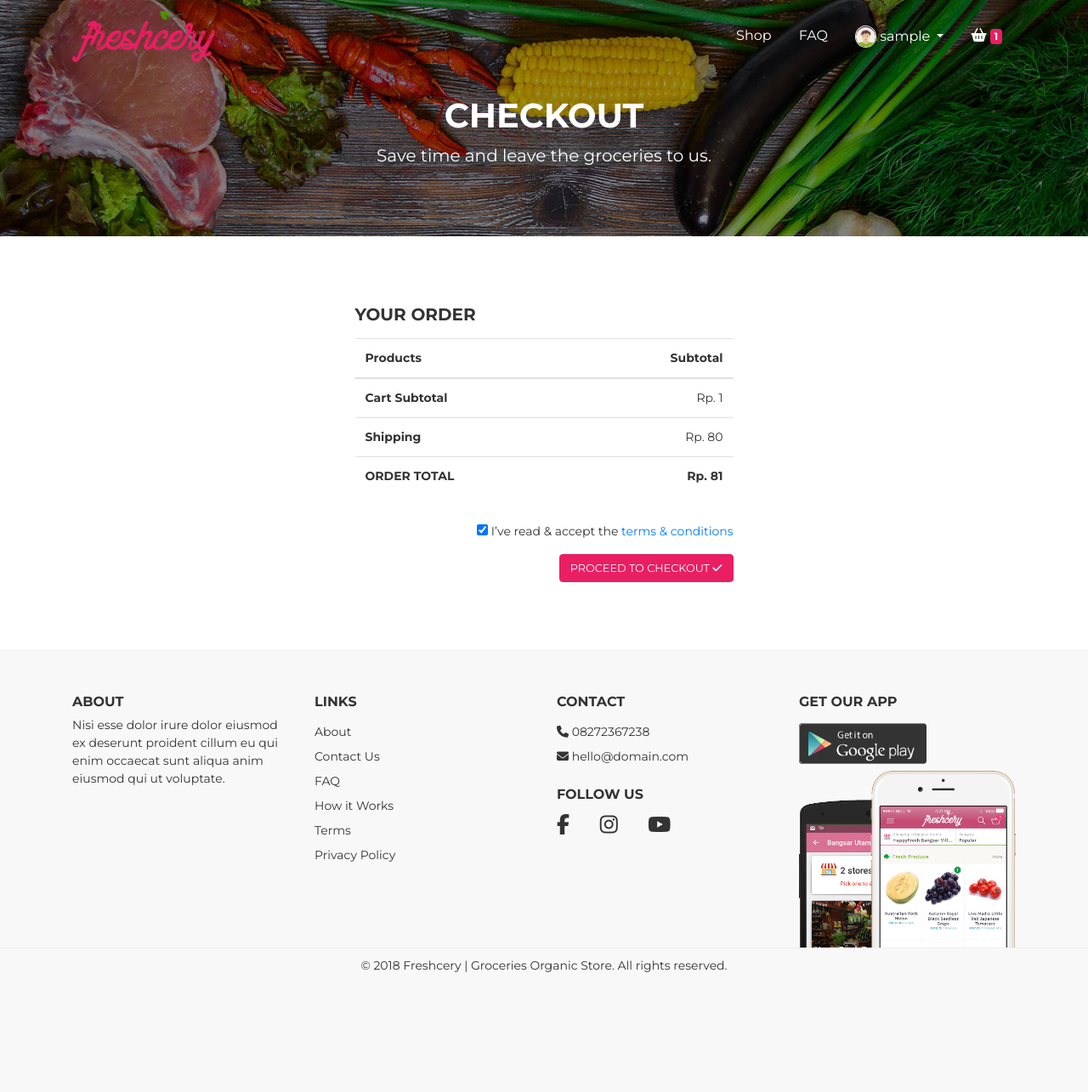
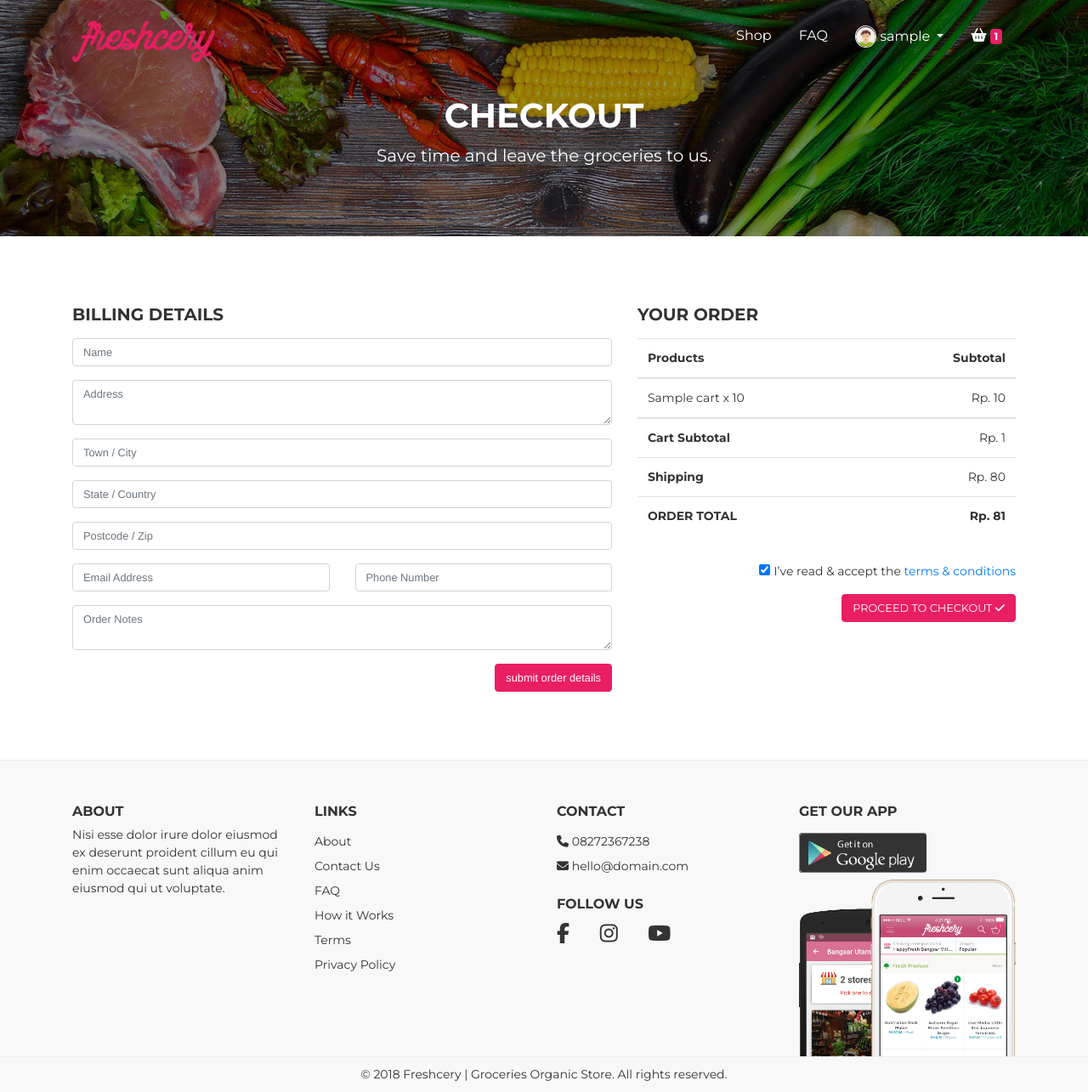
Before and after one commit to HrishikeshThakkar-github/freshcery, a PHP site: page /checkout.php in a window 1280 px wide. Shown: the whole page at 85% size. Before the commit the page ends 1144 px from the top, so only its background shows below. Run offline with PHP 8.4, Linux system fonts and the light colour scheme; the visitor is signed in with stand-in values (Sample User, id 1); tables that the repository leaves empty or names only in its code hold one stand-in row (values such as "Sample post"); some libraries are stand-ins or nearby versions.

Commit message:
Freshcery : completed with checkout page (removal page)

```diff
--- a/checkout.php
+++ b/checkout.php
@@ -1,12 +1,60 @@
+<?php
+session_start();
+?>
+
 <?php include 'include/header.php' ?>
 <?php include 'configration/db.config.php' ?>
 
 <?php
+
 require('payment_system/config.php');
-$products = $pdo->prepare("select * from cart where user_id=$_SESSION[user_id]");
-$products->execute();
+$products = $pdo->prepare("SELECT * FROM cart WHERE user_id = :user_id");
+$products->execute([':user_id' => $_SESSION['user_id']]);
+
 
 $cart_products = $products->fetchAll(PDO::FETCH_OBJ);
+
+
+
+
+
+if (isset($_POST['order_details'])) {
+    $name = htmlspecialchars($_POST['name']);
+    $address = htmlspecialchars($_POST['address']);
+    $city = htmlspecialchars($_POST['city']);
+    $country = htmlspecialchars($_POST['country']);
+    $zip_code = htmlspecialchars($_POST['zip_code']);
+    $email = $_POST['email'];
+
+    $phone_number = htmlspecialchars($_POST['phone_number']);
+    $order_notes = htmlspecialchars($_POST['order_notes']);
+    $user_id=$_SESSION['user_id'];
+    $Total_order_value=$_SESSION['payment'];//this signifies the total order total
+    if (empty($name) || empty($address) || empty($city)  || empty($country) || empty($zip_code) || empty($email) || empty($phone_number)) {
+        echo "<script>alert('one or more required inputs are empty');</script>";
+    } else {
+        $query = 'INSERT INTO orders (name,address, city, country, zip_code,email,phone_number,order_notes,Total_order_value,user_id) VALUES ( :name, :address, :city, :country, :zip_code, :email, :phone_number, :order_notes, :Total_order_value, :user_id);';
+        $insert = $pdo->prepare($query);
+        $insert->execute([
+            ':name' => $name,
+            ':address' => $address,
+            ':city' => $city,
+            ':country' => $country,
+            ':zip_code' => $zip_code,
+            ':email' => $email,
+            ':phone_number' => $phone_number,
+            ':order_notes' => $order_notes,
+            ':Total_order_value' => $Total_order_value,
+            ':user_id' => $user_id,
+        ]);
+
+        echo "<script>alert('order details verified');</script>";
+
+    }
+}
+
+
+
 $shipping_charges = 80;
 ?>
 
@@ -26,51 +74,45 @@ $shipping_charges = 80;
 
     <section id="checkout ">
         <div class="container ">
-            <div class="row" style="display: flex; justify-content: center; align-items: center;">
-                <!-- <div class="col-xs-12 col-sm-7">
+            <div class="row" ">
+                <div class=" col-xs-12 col-sm-7">
                 <h5 class="mb-3">BILLING DETAILS</h5>
 
-                        <form action="#" class="bill-detail">
+                <form action="checkout.php" method="POST" class="bill-detail">
                     <fieldset>
-                                <div class="form-group row">
-                                    <div class="col">
-                                        <input class="form-control" placeholder="Name" type="text">
-                                    </div>
-                                    <div class="col">
-                                        <input class="form-control" placeholder="Last Name" type="text">
-                                    </div>
+                        <div class="form-group">
+                            <input class="form-control" name="name" placeholder="Name" type="text">
                         </div>
                         <div class="form-group">
-                                    <input class="form-control" placeholder="Company Name" type="text">
+                            <textarea class="form-control" name="address" placeholder="Address"></textarea>
                         </div>
                         <div class="form-group">
-                                    <textarea class="form-control" placeholder="Address"></textarea>
+                            <input class="form-control" name="city" placeholder="Town / City" type="text">
                         </div>
                         <div class="form-group">
-                                    <input class="form-control" placeholder="Town / City" type="text">
+                            <input class="form-control" name="country" placeholder="State / Country" type="text">
                         </div>
                         <div class="form-group">
-                                    <input class="form-control" placeholder="State / Country" type="text">
-                                </div>
-                                <div class="form-group">
-                                    <input class="form-control" placeholder="Postcode / Zip" type="text">
+                            <input class="form-control" name="zip_code" placeholder="Postcode / Zip" type="text">
                         </div>
                         <div class="form-group row">
                             <div class="col">
-                                        <input class="form-control" placeholder="Email Address" type="email">
+                                <input class="form-control" name="email" placeholder="Email Address" type="email">
                             </div>
                             <div class="col">
-                                        <input class="form-control" placeholder="Phone Number" type="tel">
+                                <input class="form-control" name="phone_number" placeholder="Phone Number" type="tel">
                             </div>
                         </div>
 
                         <div class="form-group">
-                                    <textarea class="form-control" placeholder="Order Notes"></textarea>
+                        <textarea class="form-control" name="order_notes" placeholder="Order Notes"></textarea>
+
                         </div>
                     </fieldset>
+                    <button name="order_details" class="btn btn-primary float-right">submit order details</button>
                 </form>
 
-                    </div> -->
+            </div>
             <div class="col-xs-12 col-sm-5">
                 <div class="holder ">
                     <h5 class="mb-3">YOUR ORDER</h5>
@@ -82,6 +124,34 @@ $shipping_charges = 80;
                                     <th class="text-right">Subtotal</th>
                                 </tr>
                             </thead>
+                            <tbody>
+                                <?php if (isset($_SESSION['username'])): ?>
+                                    <?php if (count($cart_products) > 0): ?>
+                                        <?php
+                                        foreach ($cart_products as $PRODUCT_IN_CART):
+                                        ?>
+                                            <tr>
+                                                <td>
+                                                    <?php echo $PRODUCT_IN_CART->pro_title; ?> x <?php echo $PRODUCT_IN_CART->pro_qty; ?><br>
+                                                    <!-- <small>1000g</small> -->
+                                                </td>
+
+                                                <td class="text-right total_price"> Rp.
+                                                    <?php
+                                                    //$numeric_price = (float) explode("/", $PRODUCT_IN_CART->pro_price)[0];
+                                                    echo $PRODUCT_IN_CART->pro_total;
+                                                    ?>
+                                                </td>
+
+                                            </tr>
+                                        <?php endforeach; ?>
+                                    <?php else : ?>
+                                        <div class="alert alert-danger bg-danger text-white text-centre">
+                                            <h1>error!</h1>
+                                        </div>
+                                    <?php endif; ?>
+                                <?php endif; ?>
+                            </tbody>
                             <tfooter>
                                 <tr>
                                     <td>
@@ -105,7 +175,7 @@ $shipping_charges = 80;
                                     </td>
                                     <td class="text-right">
                                         <strong>Rp. <?php echo $checkout_payment = $shipping_charges + $_SESSION['price']; ?></strong>
-                                            <?php $_SESSION['payment'] = $checkout_payment ?>
+                                        <?php $_SESSION['payment'] = $checkout_payment //to be passed on to the stripe payment?>
                                     </td>
                                 </tr>
                             </tfooter>
@@ -122,7 +192,7 @@ $shipping_charges = 80;
                         <script
                             src="https://checkout.stripe.com/checkout.js" class="stripe-button"
                             data-key="<?php echo $publishableKey ?>"
-                                data-amount="<?php echo $_SESSION["payment"]*100 ?>"
+                            data-amount="<?php echo $_SESSION["payment"] * 100 ?>"
                             data-name="Freshcery"
                             data-description="Stripe Payment Gateway"
                             data-image="<?php echo freshcery; ?>/assets/img/logo/logo.png"
```
Lines whose indentation alone changed are shown as unchanged.
